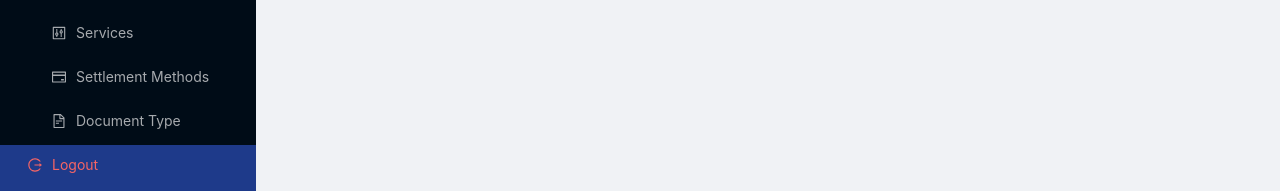
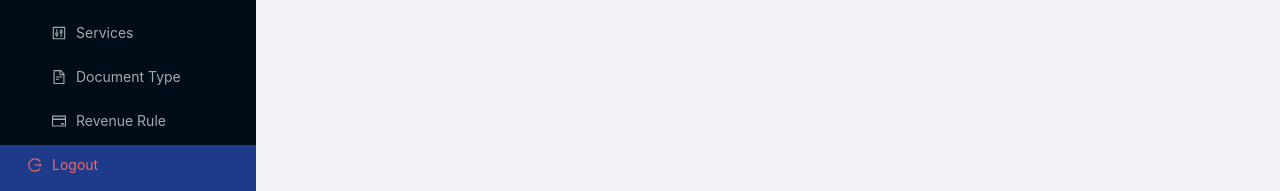
Before and after one commit to djination/frontend-mp, a React (Vite) app: page /dashboard in a window 1280 px wide. Shown: the part 505-696 px from the top of the page. Built offline with nearby package versions, Linux system fonts and the light colour scheme; no server answers; sample sign-in values are in the browser's storage.

Commit message:
merge revenue-rule

```diff
--- a/src/App.jsx
+++ b/src/App.jsx
@@ -85,7 +85,6 @@ function App() {
               <Route path="/login" element={<Login />} />
               <Route path="/register" element={<Register />} />
               <Route path="/dashboard" element={isAuthenticated ? <Dashboard /> : <Navigate to="/login" />} />
-              <Route path="/revenue-rules" element={<RevenueRule />} />
               <Route path="/account" element={isAuthenticated ? <AccountList /> : <Navigate to="/login" />} />
               <Route path="/account/add" element={isAuthenticated ? <AddAccount /> : <Navigate to="/login" />} />
               <Route path="/account/edit/:id" element={isAuthenticated ? <EditAccount /> : <Navigate to="/login" />} />
@@ -99,8 +98,9 @@ function App() {
                 <Route path="account-type" element={isAuthenticated ? <MasterAccountType /> : <Navigate to="/login" />} />
                 <Route path="account-category" element={isAuthenticated ? <MasterAccountCategory /> : <Navigate to="/login" />} />
                 <Route path="services" element={isAuthenticated ? <ServicesPage /> : <Navigate to="/login" />} />
-                <Route path="settlement-methods" element={isAuthenticated ? <SettlementMethodPage /> : <Navigate to="/login" />} />
+                {/* <Route path="settlement-methods" element={isAuthenticated ? <SettlementMethodPage /> : <Navigate to="/login" />} /> */}
                 <Route path="document-type" element={isAuthenticated ? <MasterDocumentType /> : <Navigate to="/login" />} />
+                <Route path="revenue-rules" element={isAuthenticated ? <RevenueRule />  : <Navigate to="/login" />} />
               </Route>
               <Route path="*" element={<Navigate to={isAuthenticated ? "/dashboard" : "/login"} />} />
             </Routes>
--- a/src/components/Sidebar.jsx
+++ b/src/components/Sidebar.jsx
@@ -46,8 +46,9 @@ const Sidebar = ({ setGlobalIsDarkMode }) => {
     { key: '/parameter/account-type', label: 'Account Type', icon: <ProfileOutlined /> },
     { key: '/parameter/account-category', label: 'Account Category', icon: <ProfileOutlined /> },
     { key: '/parameter/services', label: 'Services', icon: <ControlOutlined /> },
-    { key: '/parameter/settlement-methods', label: 'Settlement Methods', icon: <CreditCardOutlined /> },
-    { key: '/parameter/document-type', label: 'Document Type', icon: <FileTextOutlined /> }
+    // { key: '/parameter/settlement-methods', label: 'Settlement Methods', icon: <CreditCardOutlined /> },
+    { key: '/parameter/document-type', label: 'Document Type', icon: <FileTextOutlined /> },
+    { key: '/parameter/revenue-rules', label: 'Revenue Rule', icon: <CreditCardOutlined /> }
   ];
 
   // Mendapatkan current path untuk active state
```
